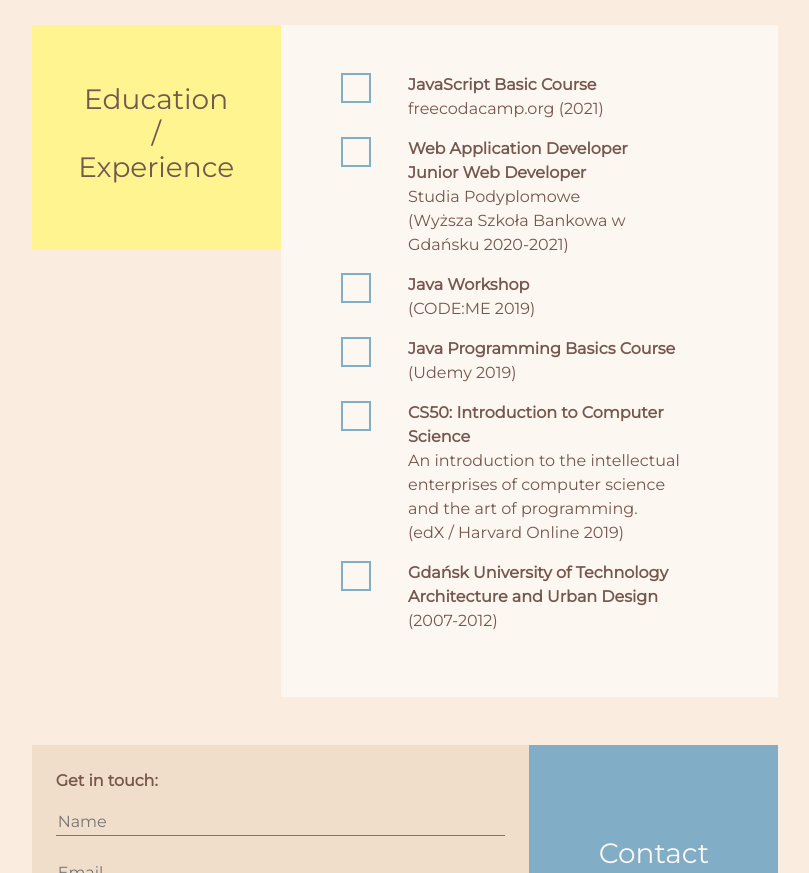
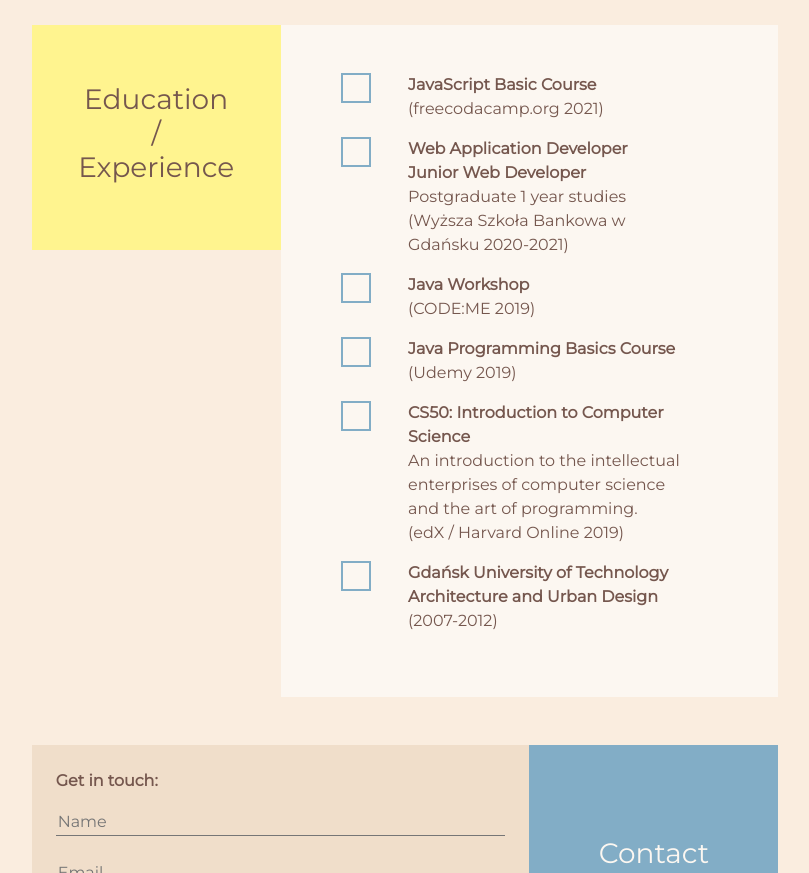
Before and after one commit to MW-00/MW-88.github.io, a website: page index.html in a window 1280 px wide. Shown: the part 1940-2813 px from the top of the page, without its empty margins (235-1044 px from the left). Drawn offline with nearby package versions, Linux system fonts and the light colour scheme.

Commit message:
zmiana edukacji

```diff
--- a/index.html
+++ b/index.html
@@ -416,7 +416,7 @@
                       <div class="symbol symbolUnfilled"></div>
                     </div>
                     <div class="col mx-4 bg-warning">
-                      <p><span class="bold">JavaScript Basic Course </span><br>freecodacamp.org (2021)</p>
+                      <p><span class="bold">JavaScript Basic Course </span><br>(freecodacamp.org 2021)</p>
                     </div>
                   </div>
                   <div class="row lista">
@@ -424,7 +424,7 @@
                       <div class="symbol symbolUnfilled"></div>
                     </div>
                     <div class="col mx-4 bg-warning">
-                      <p><span class="bold">Web Application Developer<br>Junior Web Developer </span><br>Studia Podyplomowe <br>(Wyższa Szkoła Bankowa w Gdańsku 2020-2021)</p>
+                      <p><span class="bold">Web Application Developer<br>Junior Web Developer </span><br>Postgraduate 1 year studies <br>(Wyższa Szkoła Bankowa w Gdańsku 2020-2021)</p>
                     </div>
                   </div>
                   <div class="row lista">
```
